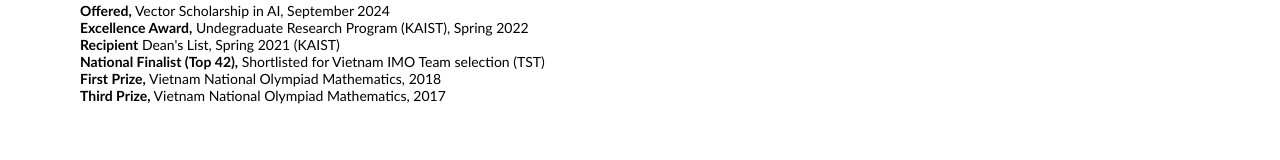
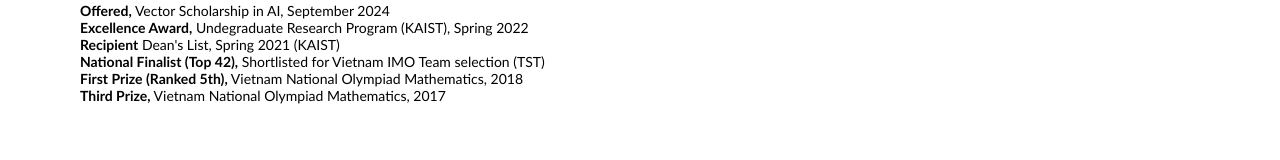
Before and after one commit to tiendat104/tiendat104.github.io, a plain HTML site: page index.html in a window 1280 px wide. Shown: the part 912-1072 px from the top of the page. Drawn offline with Linux system fonts and the light colour scheme.

Commit message:
add detail for first prize

```diff
--- a/index.html
+++ b/index.html
@@ -219,7 +219,7 @@
                           <strong>Excellence Award,</strong> Undegraduate Research Program (KAIST), Spring 2022 <br>
                           <strong>Recipient</strong> Dean's List, Spring 2021 (KAIST)<br>
                           <strong>National Finalist (Top 42),</strong> Shortlisted for Vietnam IMO Team selection (TST) <br>
-                          <strong>First Prize,</strong> Vietnam National Olympiad Mathematics, 2018 <br>
+                          <strong>First Prize (Ranked 5th),</strong> Vietnam National Olympiad Mathematics, 2018 <br>
                           <strong>Third Prize,</strong> Vietnam National Olympiad Mathematics, 2017
                         </p>
                       </td>
```
